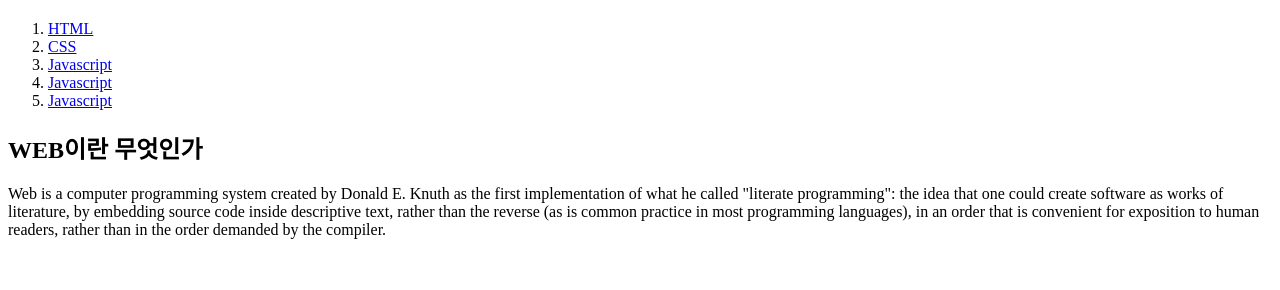
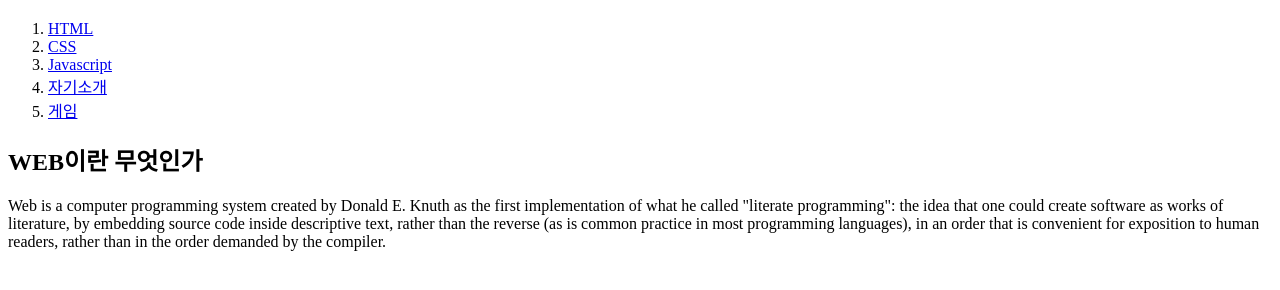
Before and after one commit to hjyang369/study_my-first-website, a plain HTML site: page index.html in a window 1280 px wide. Shown: the part 60-350 px from the top of the page. Drawn offline with Linux system fonts and the light colour scheme.

Commit message:
텍스트 수정

```diff
--- a/index.html
+++ b/index.html
@@ -24,8 +24,8 @@
       <li><a href="1.html">HTML</a></li>
       <li><a href="2.html">CSS</a></li>
       <li><a href="3.html">Javascript</a></li>
-      <li><a href="introduce.html">Javascript</a></li>
-      <li><a href="ghost-rain.html">Javascript</a></li>
+      <li><a href="introduce.html">자기소개</a></li>
+      <li><a href="ghost-rain.html">게임</a></li>
     </ol>
     <h2>WEB이란 무엇인가</h2>
     Web is a computer programming system created by Donald E. Knuth as the first
```
